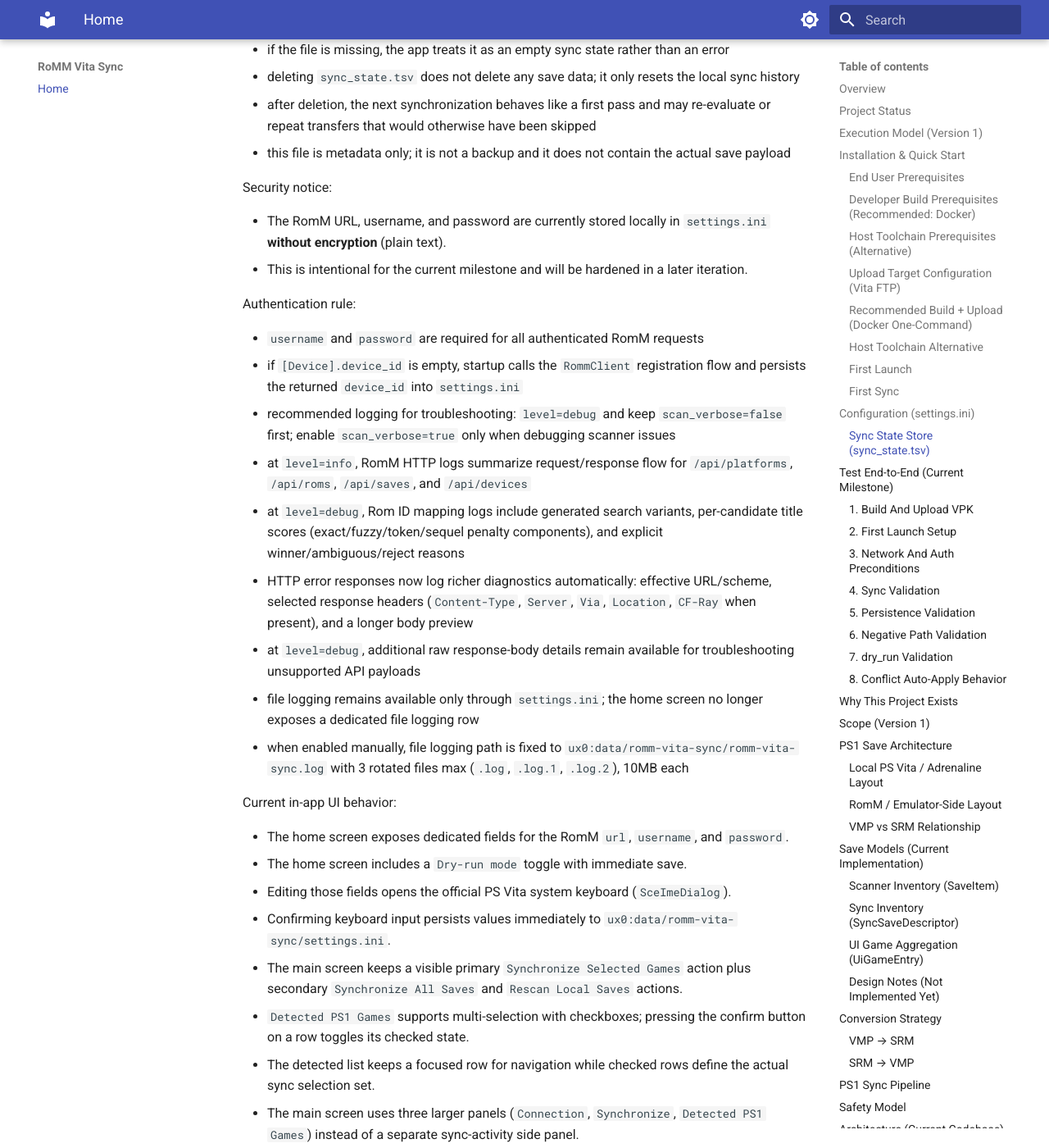
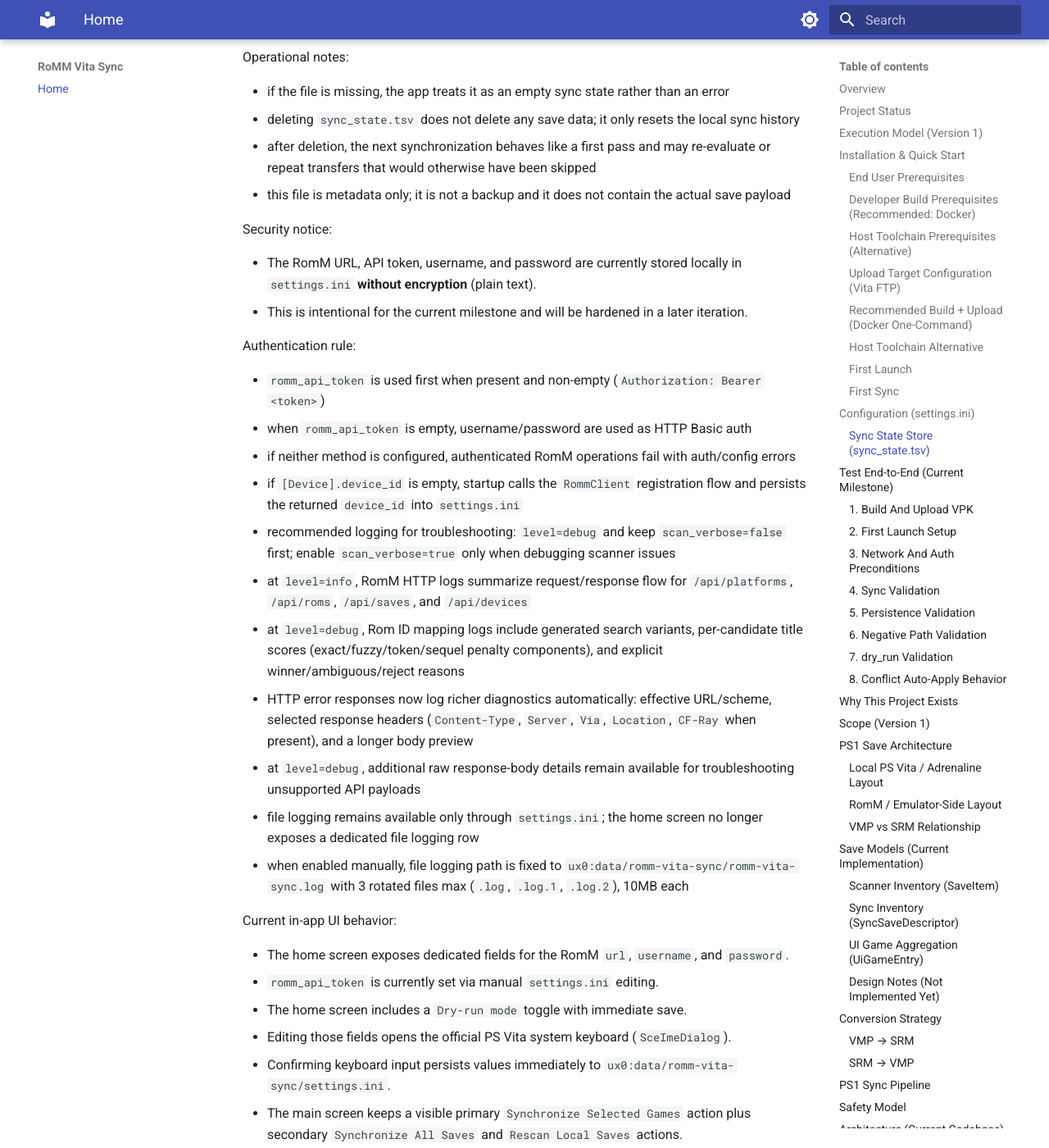
Before and after one commit to sangimed/romm-vita-sync, an MkDocs documentation site: the page built from docs/index.md, in a window 1280 px wide and 1400 px high, scrolled down 6402 px. Shown: the whole window at 82% size. Built offline with MkDocs 1.6.1 and Material for MkDocs 9.7.7, drawn with Linux system fonts in a browser that asks for light colours; some of the changed text lies outside the part shown.

Commit message:
feat(auth): add support for RomM API token authentication

```diff
--- a/docs/index.md
+++ b/docs/index.md
@@ -83,7 +83,7 @@
 - VitaShell (or equivalent method to install VPK files)
 - Adrenaline installed (for PS1 save support)
 - Network access from Vita to your RomM server
-- Valid RomM username/password credentials
+- Valid RomM auth (`romm_api_token` preferred, or username/password)
 
 ### Developer Build Prerequisites (Recommended: Docker)
 
@@ -143,7 +143,7 @@
 
 1. Launch the app on Vita
 2. The app automatically creates `ux0:data/romm-vita-sync/`
-3. Select the connection fields and enter the RomM `url`, `username`, and `password`
+3. Select the connection fields and enter the RomM `url`, `username`, and `password` (or set `romm_api_token` manually in `settings.ini`)
 4. Optionally toggle `Dry-run mode` before the first sync
 5. Confirm each field saves immediately after closing the system keyboard
 
@@ -156,7 +156,7 @@
 
 Notes:
 
-- The RomM URL, username, and password are currently stored in plain text (no encryption) in `settings.ini`.
+- The RomM URL, API token, username, and password are currently stored in plain text (no encryption) in `settings.ini`.
 - Default `dry_run = true`; you can disable it directly from the home screen or set `[Sync].dry_run = false` in `settings.ini` to execute real transfers.
 - Conflict auto-apply is always enabled internally so recommended conflict actions run automatically.
 
@@ -170,6 +170,7 @@
 
 The app now creates `ux0:data/romm-vita-sync/` automatically on startup.
 You can configure the URL, username, password, and dry-run mode directly in the in-app UI; manual file creation is not required.
+`romm_api_token` is currently configured through `settings.ini`.
 
 Reference template (optional, for manual editing/debug):
 
@@ -177,7 +178,7 @@
 
 Supported sections:
 
-- `[RomM]`: `url`, `username`, `password`, `platform`, `emulator`, `verify_tls`, `timeout_seconds`
+- `[RomM]`: `url`, `romm_api_token`, `username`, `password`, `platform`, `emulator`, `verify_tls`, `timeout_seconds`
 - `[Device]`: `device_id`, `device_name`, `device_platform`, `client`, `client_version`
 - `[Sync]`: `state_store_path`, `backup_directory`, `dry_run`, `auto_sync_on_startup`
 - `[Log]`: `level` (`error|warn|info|debug`), `file_enabled` (`true|false`), `scan_verbose` (`true|false`)
@@ -210,12 +211,14 @@
 
 Security notice:
 
-- The RomM URL, username, and password are currently stored locally in `settings.ini` **without encryption** (plain text).
+- The RomM URL, API token, username, and password are currently stored locally in `settings.ini` **without encryption** (plain text).
 - This is intentional for the current milestone and will be hardened in a later iteration.
 
 Authentication rule:
 
-- `username` and `password` are required for all authenticated RomM requests
+- `romm_api_token` is used first when present and non-empty (`Authorization: Bearer <token>`)
+- when `romm_api_token` is empty, username/password are used as HTTP Basic auth
+- if neither method is configured, authenticated RomM operations fail with auth/config errors
 - if `[Device].device_id` is empty, startup calls the `RommClient` registration flow and persists the returned `device_id` into `settings.ini`
 - recommended logging for troubleshooting: `level=debug` and keep `scan_verbose=false` first; enable `scan_verbose=true` only when debugging scanner issues
 - at `level=info`, RomM HTTP logs summarize request/response flow for `/api/platforms`, `/api/roms`, `/api/saves`, and `/api/devices`
@@ -228,6 +231,7 @@
 Current in-app UI behavior:
 
 - The home screen exposes dedicated fields for the RomM `url`, `username`, and `password`.
+- `romm_api_token` is currently set via manual `settings.ini` editing.
 - The home screen includes a `Dry-run mode` toggle with immediate save.
 - Editing those fields opens the official PS Vita system keyboard (`SceImeDialog`).
 - Confirming keyboard input persists values immediately to `ux0:data/romm-vita-sync/settings.ini`.
@@ -277,14 +281,14 @@
 
 1. Launch the app on Vita.
 2. Confirm the app creates `ux0:data/romm-vita-sync/`.
-3. Select each connection field and enter the RomM `url`, `username`, and `password`.
+3. Select each connection field and enter the RomM `url`, `username`, and `password` (or set `romm_api_token` manually in `settings.ini`).
 4. Confirm that each field saves immediately after closing the system keyboard.
 5. Toggle `Dry-run mode` directly from the home screen if you want to execute real transfers immediately.
 
 ### 3. Network And Auth Preconditions
 
 1. Ensure Vita can reach the RomM URL on the same network.
-2. Use valid RomM username/password credentials.
+2. Use valid RomM authentication (`romm_api_token` preferred, or username/password).
 3. For self-signed HTTPS certificates, use `verify_tls = false` only for local testing.
 
 ### 4. Sync Validation
@@ -298,12 +302,12 @@
 ### 5. Persistence Validation
 
 1. Restart the app.
-2. Confirm URL/username/password are still present and `Dry-run mode` keeps its saved value.
+2. Confirm URL/auth settings (`romm_api_token` or username/password) are still present and `Dry-run mode` keeps its saved value.
 3. Confirm `device_id` remains stable across launches.
 
 ### 6. Negative Path Validation
 
-1. Invalid username/password: expect `authentication failed`.
+1. Invalid credentials (`romm_api_token` or username/password): expect `authentication failed`.
 2. Unreachable URL/network issue: expect `network error`.
 3. HTTPS with invalid cert and `verify_tls = true`: expect request failure.
 
```
Also changed, not shown: 9 other files.
